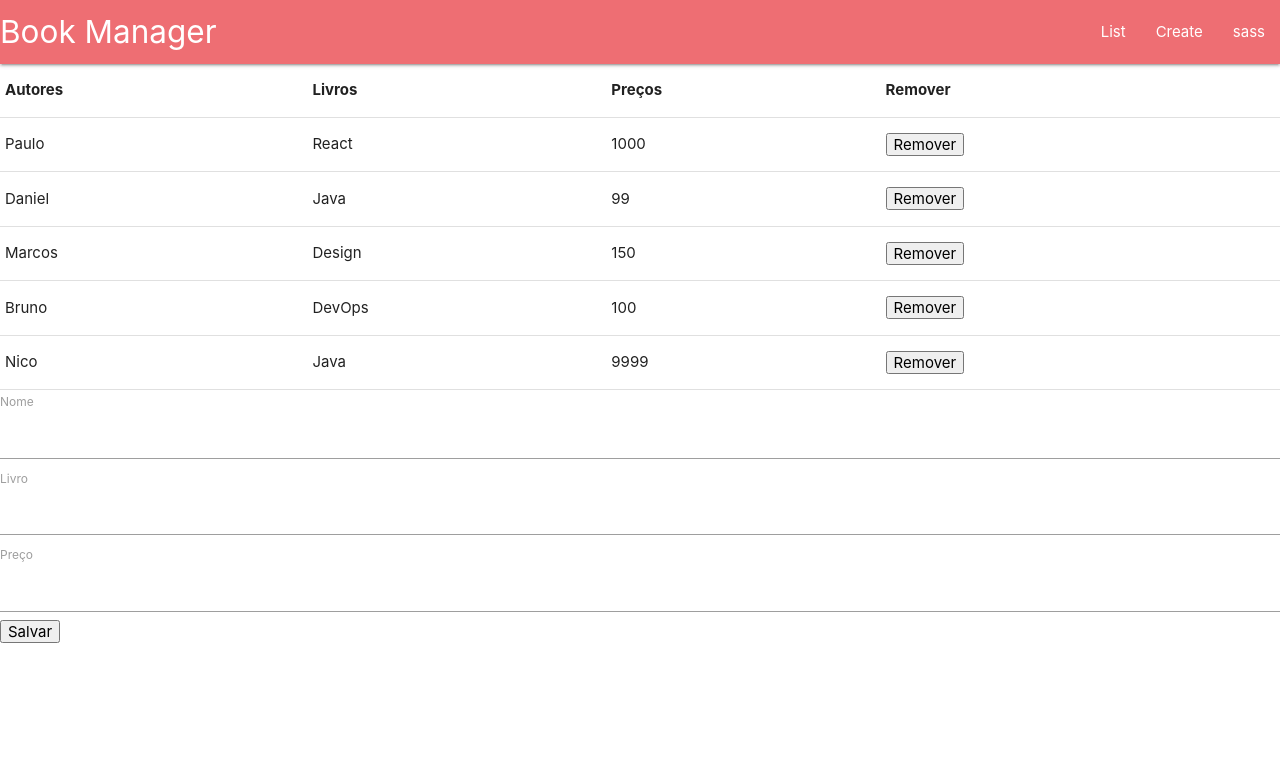
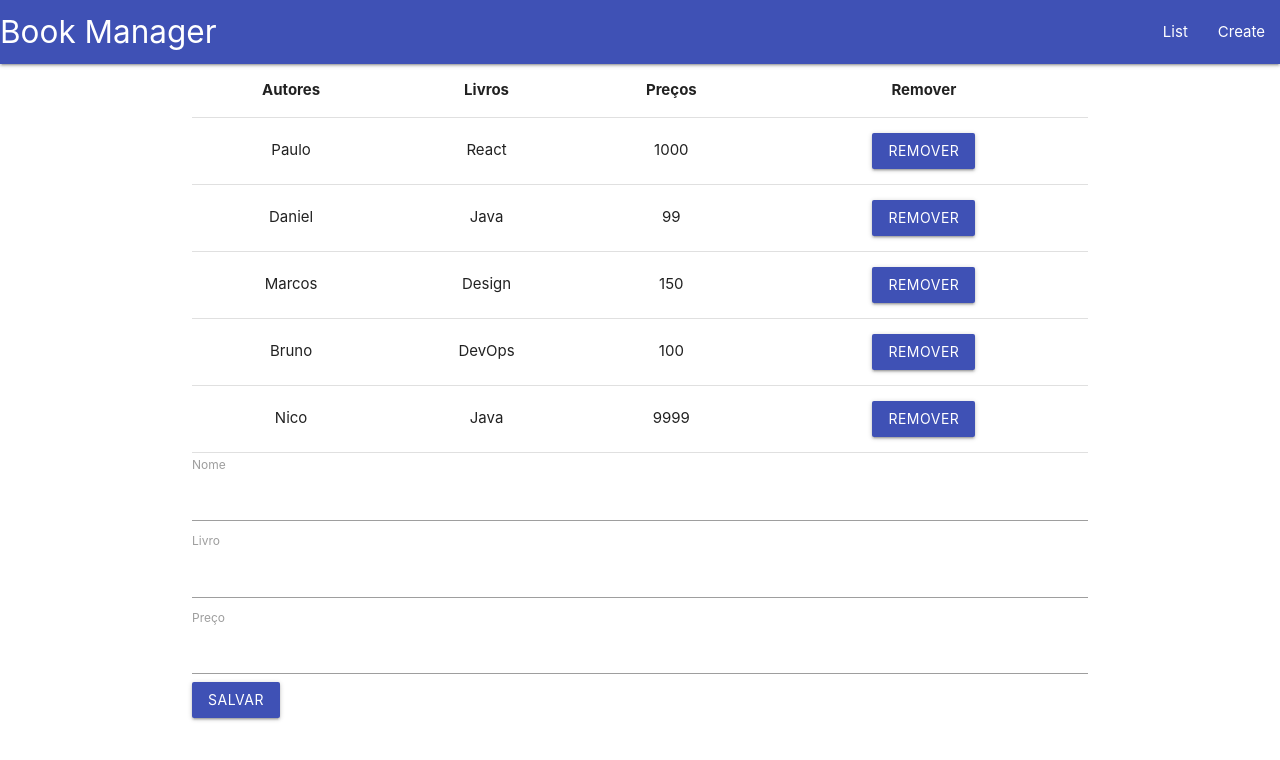
Before and after one commit to diogocatapreta/React-Film-List, a React (Create React App) app: page / in a window 1280 px wide. Shown: the top 760 px of the page. Built offline with nearby package versions, Linux system fonts and the light colour scheme.

Commit message:
Style applied
Style applied on page

```diff
--- a/src/App.js
+++ b/src/App.js
@@ -55,11 +55,15 @@ class App extends Component {
     return (
       <div className="App">
         <HeaderMenu />
-        <BookList
-          autores={this.state.autores}
-          removerAutor={this.removerAutor}
-        />
-        <BookForm salvarAutor={this.salvarAutor} />
+        <div className="container">
+          <BookList
+            autores={this.state.autores}
+            removerAutor={this.removerAutor}
+          />
+        </div>
+        <div className="container ">
+          <BookForm salvarAutor={this.salvarAutor} />
+        </div>
       </div>
     );
   }
--- a/src/component/BookForm.js
+++ b/src/component/BookForm.js
@@ -59,7 +59,11 @@ class BookForm extends Component {
           onChange={this.escutadorDeInput}
         />
 
-        <button type="button" onClick={this.salvarLivro}>
+        <button
+          type="button"
+          className="btn waves-effect waves-light indigo"
+          onClick={this.salvarLivro}
+        >
           Salvar
         </button>
       </form>
--- a/src/component/BookList.js
+++ b/src/component/BookList.js
@@ -22,6 +22,7 @@ const TableBody = props => {
         <td>{linha.preco}</td>
         <td>
           <button
+            className="btn waves-effect waves-light indigo"
             onClick={() => {
               props.removerAutor(index);
             }}
@@ -41,7 +42,7 @@ class BookList extends Component {
     const { autores, removerAutor } = this.props;
 
     return (
-      <table>
+      <table className="highlight centered">
         <TableHead />
         <TableBody autores={autores} removerAutor={removerAutor} />
       </table>
--- a/src/component/HeaderMenu.js
+++ b/src/component/HeaderMenu.js
@@ -3,19 +3,16 @@ import React from "react";
 const HeaderMenu = () => {
   return (
     <nav>
-      <div class="nav-wrapper">
-        <a href="#" class="brand-logo">
+      <div class="nav-wrapper indigo">
+        <a href="/" class="brand-logo">
           Book Manager
         </a>
         <ul class="right">
           <li>
-            <a href="#">List</a>
+            <a href="/List">List</a>
           </li>
           <li>
-            <a href="#">Create</a>
-          </li>
-          <li>
-            <a href="#">sass</a>
+            <a href="/create">Create</a>
           </li>
         </ul>
       </div>
```
